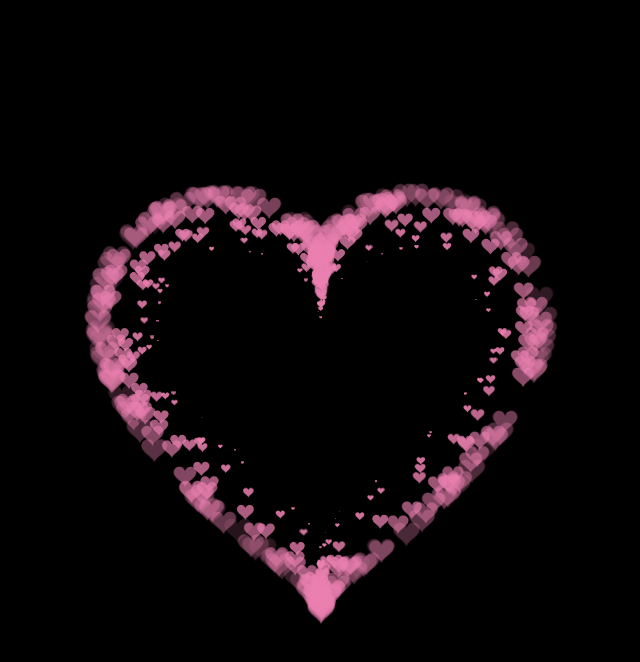
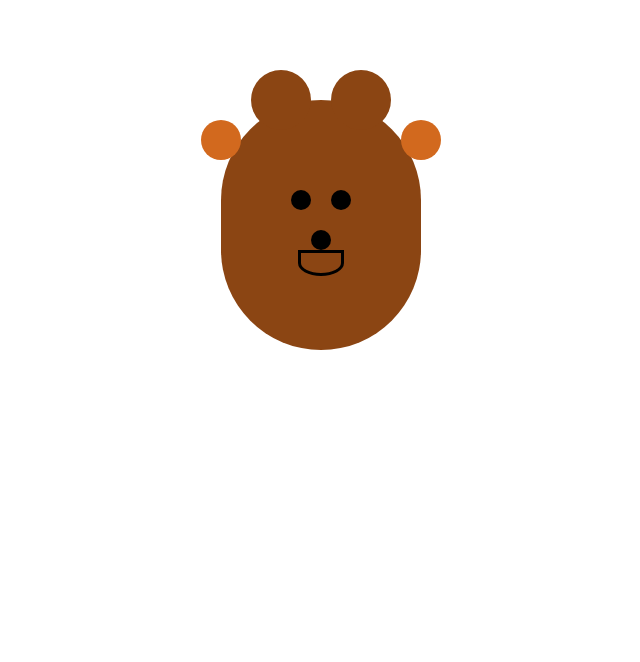
Before and after one commit to anhoang2006/myweb, a plain HTML site: page index.html in a window 1280 px wide. Shown: the whole page, without its empty margins (319-959 px from the left). Drawn offline with Linux system fonts and the light colour scheme.

Commit message:
Add files via upload

```diff
--- a/index.html
+++ b/index.html
@@ -1,258 +1,111 @@
-<!DOCTYPE HTML PUBLIC "-//W3C//DTD HTML 4.0 Transitional//EN">
-<HTML>
- <HEAD>
-  <TITLE> New Document </TITLE>
-  <META NAME="Generator" CONTENT="EditPlus">
-  <META NAME="Author" CONTENT="">
-  <META NAME="Keywords" CONTENT="">
-  <META NAME="Description" CONTENT="">
+<!DOCTYPE html>
+<html lang="vi">
+<head>
+  <meta charset="UTF-8">
+  <meta name="viewport" content="width=device-width, initial-scale=1.0">
+  <title>Gấu Con Cute Màu Nâu</title>
   <style>
-  html, body {
-  height: 100%;
-  padding: 0;
-  margin: 0;
-  background: #000;
-}
-canvas {
-  position: absolute;
-  width: 100%;
-  height: 100%;
-}
-  </style>
- </HEAD>
- <BODY>
-  <canvas id="pinkboard"></canvas>
-  <script>
-  /*
- * Settings
- */
-var settings = {
-  particles: {
-    length:   500, // maximum amount of particles
-    duration:   2, // particle duration in sec
-    velocity: 100, // particle velocity in pixels/sec
-    effect: -0.75, // play with this for a nice effect
-    size:      30, // particle size in pixels
-  },
-};
-/*
- * RequestAnimationFrame polyfill by Erik Möller
- */
-(function(){var b=0;var c=["ms","moz","webkit","o"];for(var a=0;a<c.length&&!window.requestAnimationFrame;++a){window.requestAnimationFrame=window[c[a]+"RequestAnimationFrame"];window.cancelAnimationFrame=window[c[a]+"CancelAnimationFrame"]||window[c[a]+"CancelRequestAnimationFrame"]}if(!window.requestAnimationFrame){window.requestAnimationFrame=function(h,e){var d=new Date().getTime();var f=Math.max(0,16-(d-b));var g=window.setTimeout(function(){h(d+f)},f);b=d+f;return g}}if(!window.cancelAnimationFrame){window.cancelAnimationFrame=function(d){clearTimeout(d)}}}());
-/*
- * Point class
- */
-var Point = (function() {
-  function Point(x, y) {
-    this.x = (typeof x !== 'undefined') ? x : 0;
-    this.y = (typeof y !== 'undefined') ? y : 0;
-  }
-  Point.prototype.clone = function() {
-    return new Point(this.x, this.y);
-  };
-  Point.prototype.length = function(length) {
-    if (typeof length == 'undefined')
-      return Math.sqrt(this.x * this.x + this.y * this.y);
-    this.normalize();
-    this.x *= length;
-    this.y *= length;
-    return this;
-  };
-  Point.prototype.normalize = function() {
-    var length = this.length();
-    this.x /= length;
-    this.y /= length;
-    return this;
-  };
-  return Point;
-})();
-/*
- * Particle class
- */
-var Particle = (function() {
-  function Particle() {
-    this.position = new Point();
-    this.velocity = new Point();
-    this.acceleration = new Point();
-    this.age = 0;
-  }
-  Particle.prototype.initialize = function(x, y, dx, dy) {
-    this.position.x = x;
-    this.position.y = y;
-    this.velocity.x = dx;
-    this.velocity.y = dy;
-    this.acceleration.x = dx * settings.particles.effect;
-    this.acceleration.y = dy * settings.particles.effect;
-    this.age = 0;
-  };
-  Particle.prototype.update = function(deltaTime) {
-    this.position.x += this.velocity.x * deltaTime;
-    this.position.y += this.velocity.y * deltaTime;
-    this.velocity.x += this.acceleration.x * deltaTime;
-    this.velocity.y += this.acceleration.y * deltaTime;
-    this.age += deltaTime;
-  };
-  Particle.prototype.draw = function(context, image) {
-    function ease(t) {
-      return (--t) * t * t + 1;
-    }
-    var size = image.width * ease(this.age / settings.particles.duration);
-    context.globalAlpha = 1 - this.age / settings.particles.duration;
-    context.drawImage(image, this.position.x - size / 2, this.position.y - size / 2, size, size);
-  };
-  return Particle;
-})();
-/*
- * ParticlePool class
- */
-var ParticlePool = (function() {
-  var particles,
-      firstActive = 0,
-      firstFree   = 0,
-      duration    = settings.particles.duration;
-
-  function ParticlePool(length) {
-    // create and populate particle pool
-    particles = new Array(length);
-    for (var i = 0; i < particles.length; i++)
-      particles[i] = new Particle();
-  }
-  ParticlePool.prototype.add = function(x, y, dx, dy) {
-    particles[firstFree].initialize(x, y, dx, dy);
-
-    // handle circular queue
-    firstFree++;
-    if (firstFree   == particles.length) firstFree   = 0;
-    if (firstActive == firstFree       ) firstActive++;
-    if (firstActive == particles.length) firstActive = 0;
-  };
-  ParticlePool.prototype.update = function(deltaTime) {
-    var i;
-
-    // update active particles
-    if (firstActive < firstFree) {
-      for (i = firstActive; i < firstFree; i++)
-        particles[i].update(deltaTime);
-    }
-    if (firstFree < firstActive) {
-      for (i = firstActive; i < particles.length; i++)
-        particles[i].update(deltaTime);
-      for (i = 0; i < firstFree; i++)
-        particles[i].update(deltaTime);
+    .bear {
+      position: relative;
+      width: 200px;
+      height: 250px;
+      background-color: #8B4513; /* Màu nâu */
+      border-radius: 100px;
+      margin: 100px auto;
     }
 
-    // remove inactive particles
-    while (particles[firstActive].age >= duration && firstActive != firstFree) {
-      firstActive++;
-      if (firstActive == particles.length) firstActive = 0;
+    .bear::before, .bear::after {
+      content: "";
+      position: absolute;
+      background-color: #8B4513; /* Màu nâu */
+      border-radius: 50%;
     }
 
-
-  };
-  ParticlePool.prototype.draw = function(context, image) {
-    // draw active particles
-    if (firstActive < firstFree) {
-      for (i = firstActive; i < firstFree; i++)
-        particles[i].draw(context, image);
-    }
-    if (firstFree < firstActive) {
-      for (i = firstActive; i < particles.length; i++)
-        particles[i].draw(context, image);
-      for (i = 0; i < firstFree; i++)
-        particles[i].draw(context, image);
-    }
-  };
-  return ParticlePool;
-})();
-/*
- * Putting it all together
- */
-(function(canvas) {
-  var context = canvas.getContext('2d'),
-      particles = new ParticlePool(settings.particles.length),
-      particleRate = settings.particles.length / settings.particles.duration, // particles/sec
-      time;
-
-  // get point on heart with -PI <= t <= PI
-  function pointOnHeart(t) {
-    return new Point(
-      160 * Math.pow(Math.sin(t), 3),
-      130 * Math.cos(t) - 50 * Math.cos(2 * t) - 20 * Math.cos(3 * t) - 10 * Math.cos(4 * t) + 25
-    );
-  }
-
-  // creating the particle image using a dummy canvas
-  var image = (function() {
-    var canvas  = document.createElement('canvas'),
-        context = canvas.getContext('2d');
-    canvas.width  = settings.particles.size;
-    canvas.height = settings.particles.size;
-    // helper function to create the path
-    function to(t) {
-      var point = pointOnHeart(t);
-      point.x = settings.particles.size / 2 + point.x * settings.particles.size / 350;
-      point.y = settings.particles.size / 2 - point.y * settings.particles.size / 350;
-      return point;
-    }
-    // create the path
-    context.beginPath();
-    var t = -Math.PI;
-    var point = to(t);
-    context.moveTo(point.x, point.y);
-    while (t < Math.PI) {
-      t += 0.01; // baby steps!
-      point = to(t);
-      context.lineTo(point.x, point.y);
-    }
-    context.closePath();
-    // create the fill
-    context.fillStyle = '#ea80b0';
-    context.fill();
-    // create the image
-    var image = new Image();
-    image.src = canvas.toDataURL();
-    return image;
-  })();
-
-  // render that thing!
-  function render() {
-    // next animation frame
-    requestAnimationFrame(render);
-
-    // update time
-    var newTime   = new Date().getTime() / 1000,
-        deltaTime = newTime - (time || newTime);
-    time = newTime;
-
-    // clear canvas
-    context.clearRect(0, 0, canvas.width, canvas.height);
-
-    // create new particles
-    var amount = particleRate * deltaTime;
-    for (var i = 0; i < amount; i++) {
-      var pos = pointOnHeart(Math.PI - 2 * Math.PI * Math.random());
-      var dir = pos.clone().length(settings.particles.velocity);
-      particles.add(canvas.width / 2 + pos.x, canvas.height / 2 - pos.y, dir.x, -dir.y);
+    .bear::before {
+      width: 60px;
+      height: 60px;
+      top: -30px;
+      left: 30px;
     }
 
-    // update and draw particles
-    particles.update(deltaTime);
-    particles.draw(context, image);
-  }
+    .bear::after {
+      width: 60px;
+      height: 60px;
+      top: -30px;
+      right: 30px;
+    }
 
-  // handle (re-)sizing of the canvas
-  function onResize() {
-    canvas.width  = canvas.clientWidth;
-    canvas.height = canvas.clientHeight;
-  }
-  window.onresize = onResize;
+    .ear-left, .ear-right {
+      position: absolute;
+      background-color: #D2691E; /* Màu tai gấu */
+      border-radius: 50%;
+    }
 
-  // delay rendering bootstrap
-  setTimeout(function() {
-    onResize();
-    render();
-  }, 10);
-})(document.getElementById('pinkboard'));
-  </script>
- </BODY>
-</HTML>
+    .ear-left {
+      width: 40px;
+      height: 40px;
+      top: 20px;
+      left: -20px;
+    }
+
+    .ear-right {
+      width: 40px;
+      height: 40px;
+      top: 20px;
+      right: -20px;
+    }
+
+    .eyes {
+      position: absolute;
+      top: 90px;
+      left: 50%;
+      transform: translateX(-50%);
+      display: flex;
+      gap: 20px;
+    }
+
+    .eye {
+      width: 20px;
+      height: 20px;
+      background-color: black;
+      border-radius: 50%;
+    }
+
+    .nose {
+      position: absolute;
+      top: 130px;
+      left: 50%;
+      transform: translateX(-50%);
+      width: 20px;
+      height: 20px;
+      background-color: black;
+      border-radius: 50%;
+    }
+
+    .mouth {
+      position: absolute;
+      top: 150px;
+      left: 50%;
+      transform: translateX(-50%);
+      width: 40px;
+      height: 20px;
+      border: 3px solid black;
+      border-radius: 50%;
+      border-top-left-radius: 0;
+      border-top-right-radius: 0;
+    }
+  </style>
+</head>
+<body>
+  <div class="bear">
+    <div class="ear-left"></div>
+    <div class="ear-right"></div>
+    <div class="eyes">
+      <div class="eye"></div>
+      <div class="eye"></div>
+    </div>
+    <div class="nose"></div>
+    <div class="mouth"></div>
+  </div>
+</body>
+</html>
```
